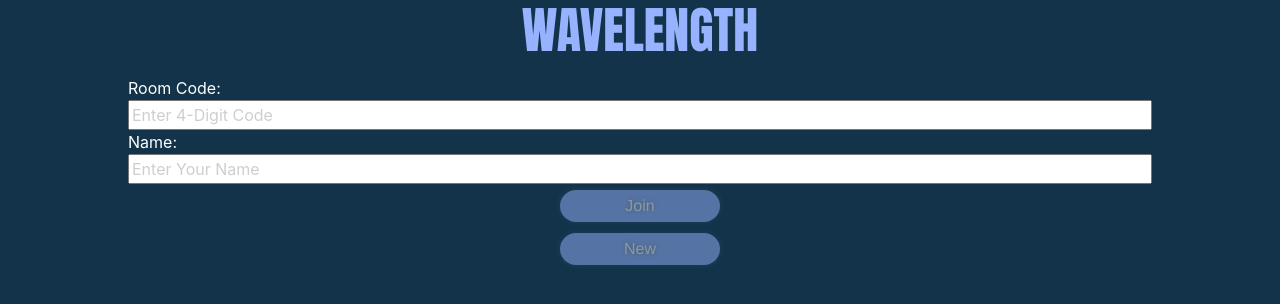
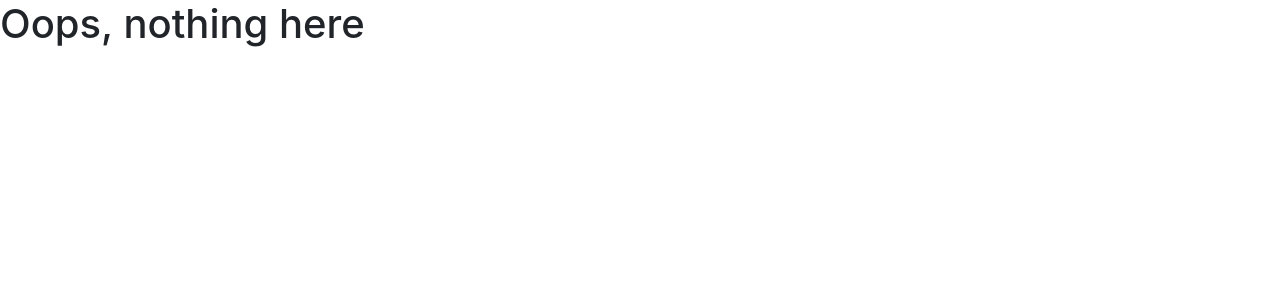
Before and after one commit to EvanAndiJ/wavelength, a React (Create React App) app in the folder client/: page / in a window 1280 px wide. Shown: the top 304 px of the page. Built offline with nearby package versions, Linux system fonts and the light colour scheme.

Commit message:
deploying to heroku

```diff
--- a/client/package.json
+++ b/client/package.json
@@ -29,7 +29,7 @@
     "test": "react-scripts test",
     "eject": "react-scripts eject"
   },
-  "proxy": "http://localhost:3001",
+  "proxy": "http://localhost:3001/",
   "eslintConfig": {
     "extends": [
       "react-app",
--- a/client/public/index.html
+++ b/client/public/index.html
@@ -2,7 +2,6 @@
 <html lang="en">
   <head>
     <meta charset="utf-8" />
-    <!-- <link rel="icon" href="%PUBLIC_URL%/favicon.ico" /> -->
     <meta name="viewport" content="width=device-width, initial-scale=1" />
     <meta name="theme-color" content="#000000" />
     <meta
@@ -10,22 +9,10 @@
       content="Wavelength with Friends"
     />
     <link rel="apple-touch-icon" href="%PUBLIC_URL%/logo192.png" />
-    <!--
-      manifest.json provides metadata used when your web app is installed on a
-      user's mobile device or desktop. See https://developers.google.com/web/fundamentals/web-app-manifest/
-    -->
+
     <link rel="manifest" href="%PUBLIC_URL%/manifest.json" />
-    <!--
-      Notice the use of %PUBLIC_URL% in the tags above.
-      It will be replaced with the URL of the `public` folder during the build.
-      Only files inside the `public` folder can be referenced from the HTML.
-
-      Unlike "/favicon.ico" or "favicon.ico", "%PUBLIC_URL%/favicon.ico" will
-      work correctly both with client-side routing and a non-root public URL.
-      Learn how to configure a non-root public URL by running `npm run build`.
-    -->
-    <title>React App</title>
-    <link href="../styles/bootstrap.min.css" rel="stylesheet">
+    <title>Wavelength</title>
+    <link href="./styles/bootstrap.min.css" rel="stylesheet">
     <link href="./styles/bs.css" rel="stylesheet">
     <!-- <script src="https://kit.fontawesome.com/2ed2b14701.js" crossorigin="anonymous"></script> -->
 
--- a/client/src/index.js
+++ b/client/src/index.js
@@ -13,21 +13,16 @@ const root = ReactDOM.createRoot(document.getElementById('root'));
 root.render(
   <BrowserRouter>
     <Routes>
-      <Route path="/" element={<App />} >
+      <Route path="/wavelength" element={<App />} >
 
         <Route index element={<Start />}/>
         <Route path="room">
           <Route path=":roomCode" element={<Game/>}/>
         </Route>
+        <Route path='dash' element={<Dash/>}/>
       </Route>
-      <Route path='temproom' element={<Game/>}/>
-      <Route path='dash' element={<Dash/>}/>
 
       <Route path="*" element={<h1>Oops, nothing here</h1>} />
     </Routes>
   </BrowserRouter>
 );
-
-// If you want to start measuring performance in your app, pass a function
-// to log results (for example: reportWebVitals(console.log))
-// or send to an analytics endpoint. Learn more: https://bit.ly/CRA-vitals
--- a/client/src/routes/start.tsx
+++ b/client/src/routes/start.tsx
@@ -25,13 +25,12 @@ export default function Start() {
         }
     }
     async function newRoom () {
-        // console.log('newRoom')
         const res = await NewRoom(name)
         newGameChannel(res.game.code)
         setUser(res.creator)
         setTeams(res.game.teams)
         setGame(res.game)
-        nav(`/room/${res.game.code}`)
+        nav(`/wavelength/room/${res.game.code}`)
     }
     async function joinRoom() {
         // console.log('joinRoom')
@@ -44,7 +43,7 @@ export default function Start() {
             setUser(res.user)
             setTeams(res.game.teams)
             setGame(res.game)
-            nav(`/room/${res.game.code}`)
+            nav(`/wavelength/room/${res.game.code}`)
         }
     }
 
--- a/client/src/scripts/http.js
+++ b/client/src/scripts/http.js
@@ -1,5 +1,5 @@
 export async function NewRoom (name) {
-    return fetch('/api/newRoom', {
+    return fetch('/api/nsewRoom', {
         method: 'POST',
         headers: {
           'content-type':'application/json',
```
Also changed, not shown: client/src/App.tsx (+0 -67 lines), 2 other files (tests, documents, lock files or other folders).
